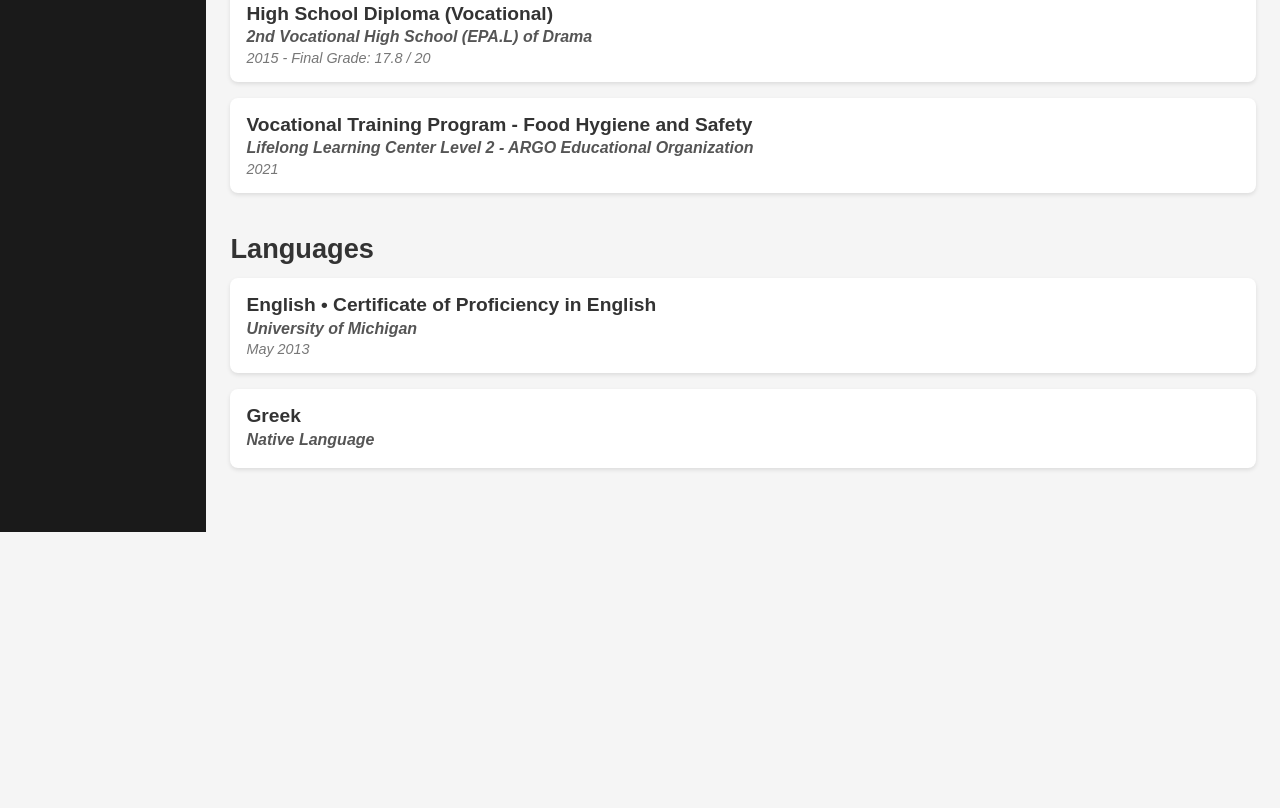
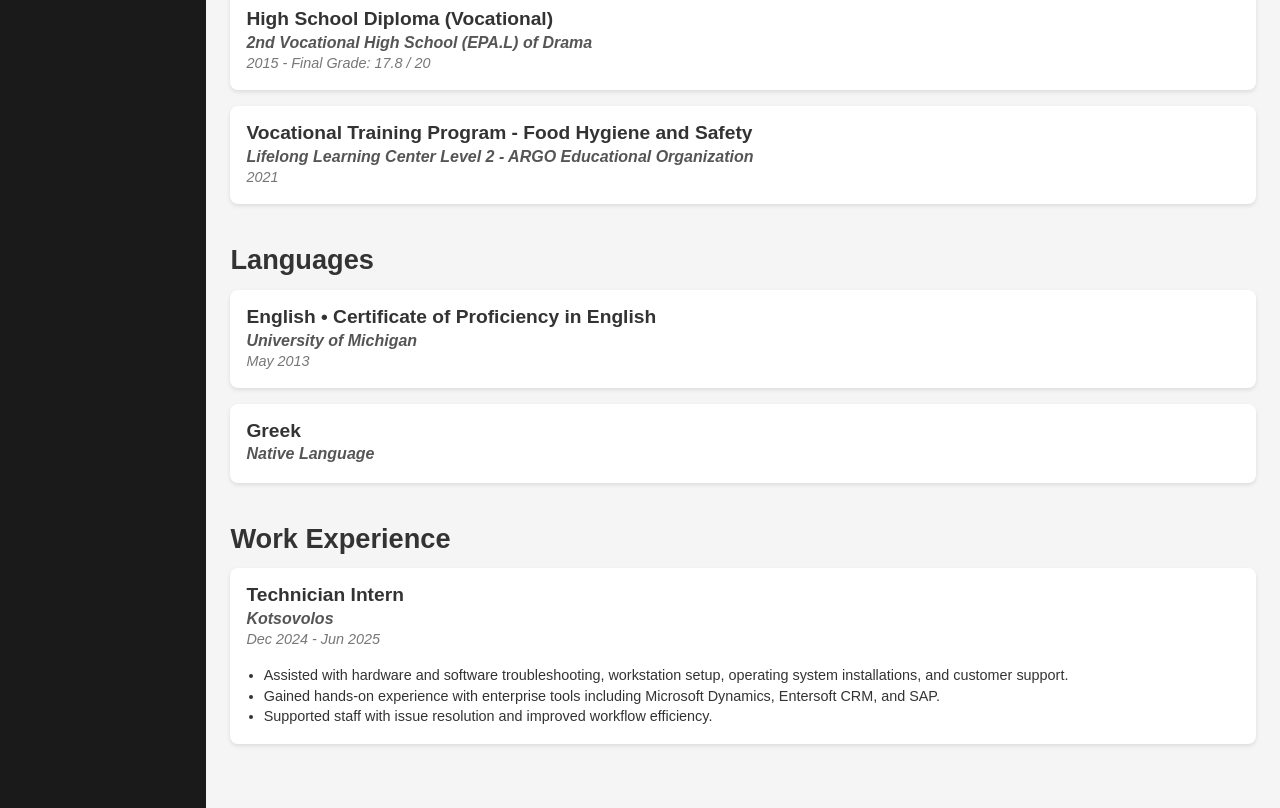
Before and after one commit to a-mamal/portfolio, a plain HTML site: page index.html in a window 1280 px wide. Shown: the part 305-1113 px from the top of the page. Before the commit the page ends 837 px from the top, so only its background shows below. Drawn offline with Linux system fonts and the light colour scheme.

Commit message:
Add Work Experience section with internship details and styling

```diff
--- a/css/styles.css
+++ b/css/styles.css
@@ -62,7 +62,8 @@ section h2 {
 
 /*edu-item*/
 .edu-item,
-.lang-item {
+.lang-item,
+.exp-item {
     margin-bottom: 1em;
     padding: 1em;
     background: white;
@@ -72,13 +73,15 @@ section h2 {
 }
 
 .edu-item h3,
-.lang-item h3{
+.lang-item h3,
+.exp-item h3{
     margin-bottom: 0.2em;
     font-size: 1.2em;
 }
 
 .edu-item h4,
-.lang-item h4{
+.lang-item h4,
+.exp-item h4{
     margin-bottom: 0.2em;
     font-style:italic;
     font-size: 1em;
@@ -86,8 +89,20 @@ section h2 {
 }
 
 .edu-item p,
-.lang-item p{
+.lang-item p,
+.exp-item p{
+    margin-bottom: 0.2em;
     font-style: italic;
     font-size: 0.9em;
     color: #777;
 }
+
+.exp-item ul {
+    padding: 1.2em 0 0 1.2em;
+    list-style-type: disc;
+    font-size: 0.9em;
+}
+
+.exp-item ul li {
+    margin-bottom: 0.3em;
+}
--- a/index.html
+++ b/index.html
@@ -30,6 +30,7 @@
     <!-- Main content / Right column -->
     <main class="main-content">
 
+        <!-- education -->
         <section id="education">
 
             <h2>Education</h2>
@@ -60,6 +61,7 @@
 
         </section>
 
+        <!-- languages -->
         <section id="languages">
 
             <h2>Languages</h2>
@@ -76,6 +78,25 @@
             </article>
 
         </section>
+
+        <!-- work experience -->
+         <section id="experience">
+
+            <h2>Work Experience</h2>
+
+            <article class="exp-item">
+                <h3>Technician Intern</h3>
+                <h4>Kotsovolos</h4>
+                <p>Dec 2024 - Jun 2025</p>
+                <ul>
+                    <li>Assisted with hardware and software troubleshooting, workstation setup, operating system installations, and customer support.</li>
+                    <li>Gained hands-on experience with enterprise tools including Microsoft Dynamics, Entersoft CRM, and SAP.</li>
+                    <li>Supported staff with issue resolution and improved workflow efficiency.</li>
+                </ul>
+            </article>
+         </section>
+
+
     </main>
 
 </body>
```
